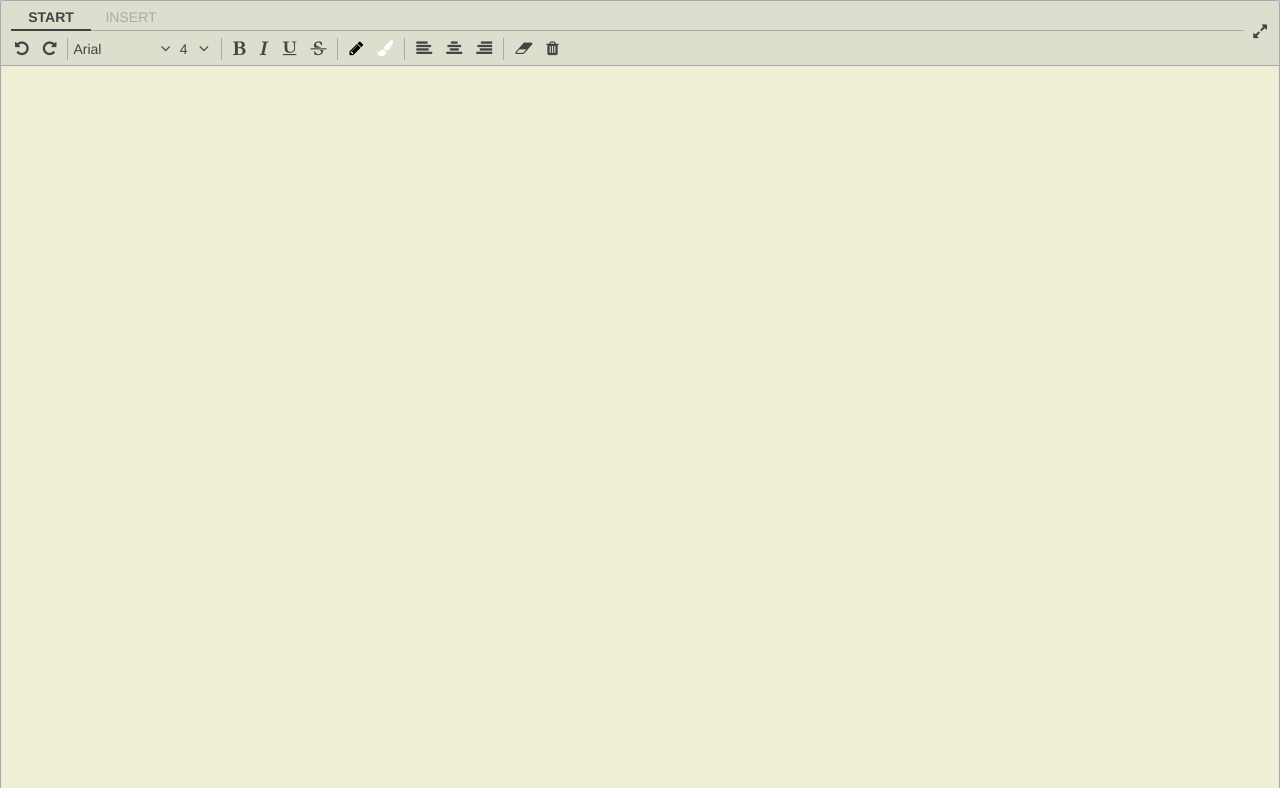
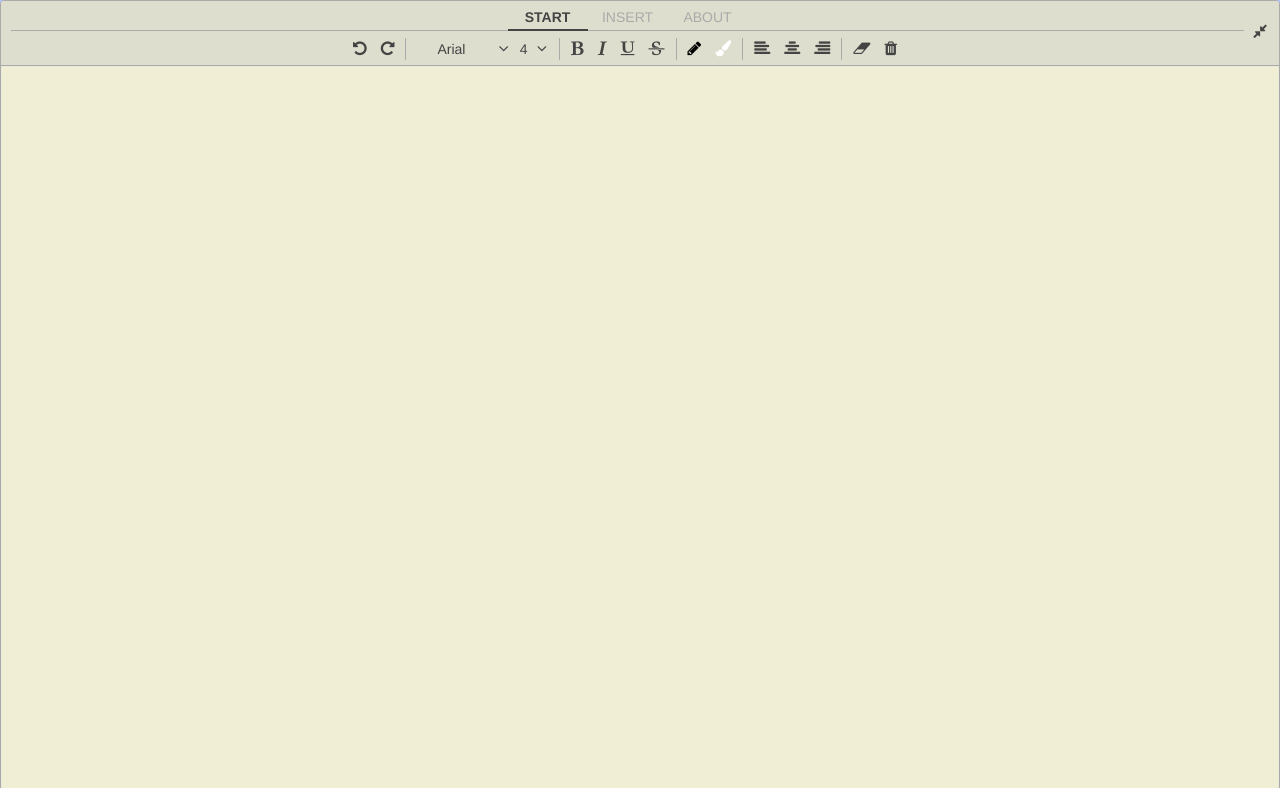
Before and after one commit to lhc70000/lEditor, a plain HTML site: page index.html in a window 1280 px wide. Both pictures are taken after a click on the element 1020 px from the left and 335 px from the top of the page. Shown: the top 788 px of the page. Drawn offline with Linux system fonts and the light colour scheme.

Commit message:
0.5.2
[add] enhanced full screen appearance: exit full screen icon, all tabs
align center, add paddings to frame

```diff
--- a/index.html
+++ b/index.html
@@ -32,7 +32,7 @@
     <link rel="stylesheet" href="lEditor.css" />
 </head>
 <body>
-    <div id="Top"></div>
+    <a name="Top"></a>
     <nav>
         <div class="nav-item"><a href="#Top">Top</a></div>
         <div class="nav-item"><a href="#Usage">Usage</a></div>
--- a/lEditor.js
+++ b/lEditor.js
@@ -197,6 +197,9 @@
 
             /* - full screen button */
             if (opFullScreen){
+                if (opExitFullScreen)
+                    lbuttonFullScreen = builders.button('compress');
+                else
                     lbuttonFullScreen = builders.button('expand');
                 // its position should adjust based on whether tab is on
                 if (opTab == 'on'){
@@ -314,6 +317,7 @@
             } else {
                 ltoobar.append(ltabpageStart);
             }
+
             lcontainer.append(ltoobar);
 
             /* build iframe */
@@ -382,6 +386,11 @@
             }
             if (opToolBarColor){
                 lcontainer.find('.lEditor-toolbar').css('color', opToolBarColor);
+            }
+            // buttons align center in full screen mode
+            if (opExitFullScreen){
+                ltoobar.css('text-align', 'center');
+                lframeDocument.find('body').css('margin', '20px 20%');
             }
 
             /* set listeners */
@@ -638,9 +647,11 @@
                             sel.removeAllRanges();
                             sel.addRange(selectedText);
                         }
+                        if (url){
                             if (!(url.startsWith('http://') || url.startsWith('https://')))
                                 url = 'http://' + url;
                             frameDocument.execCommand('createLink', false, url);
+                        }
                         linkDiv.slideUp(200, function(){
                             $(this).remove();
                         });
@@ -666,9 +677,11 @@
 //                            sel.removeAllRanges();
 //                            sel.addRange(selectedText);
 //                        }
+                        if (url){
                             if (!(url.startsWith('http://') || url.startsWith('https://')))
                                 url = 'http://' + url;
                             frameDocument.execCommand('insertImage', false, url);
+                        }
                         linkDiv.slideUp(200, function(){
                             $(this).remove();
                         });
@@ -727,6 +740,7 @@
                         height: size.height + 'px',
                         textarea_bg_color: '#f0efd6',
                         toolbar_bg_color: '#dedece',
+                        about: 'on',
                         text: HTMLCode,
                         father_document: frameDocument
                     });
```
Lines whose indentation alone changed are shown as unchanged.
